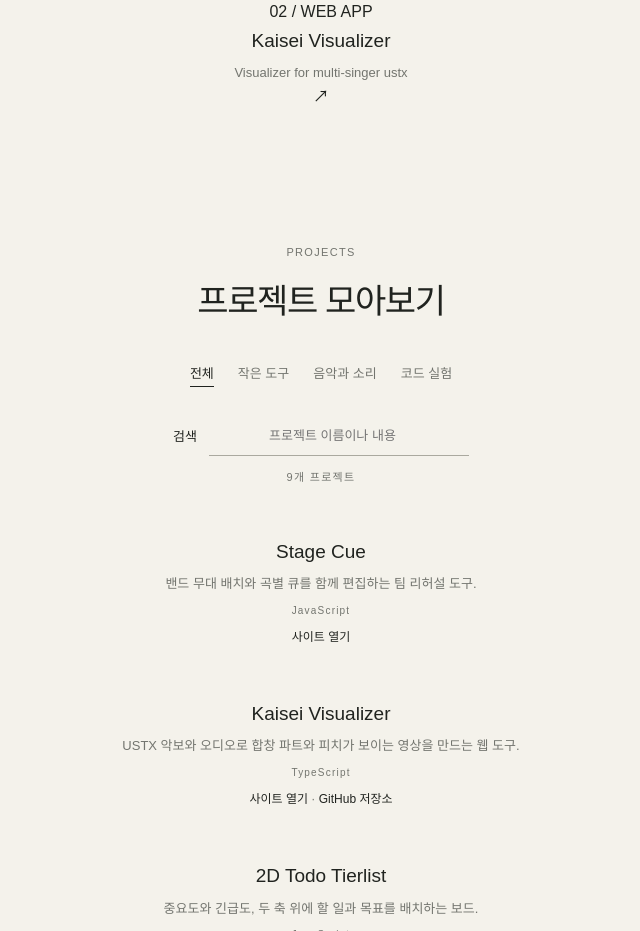
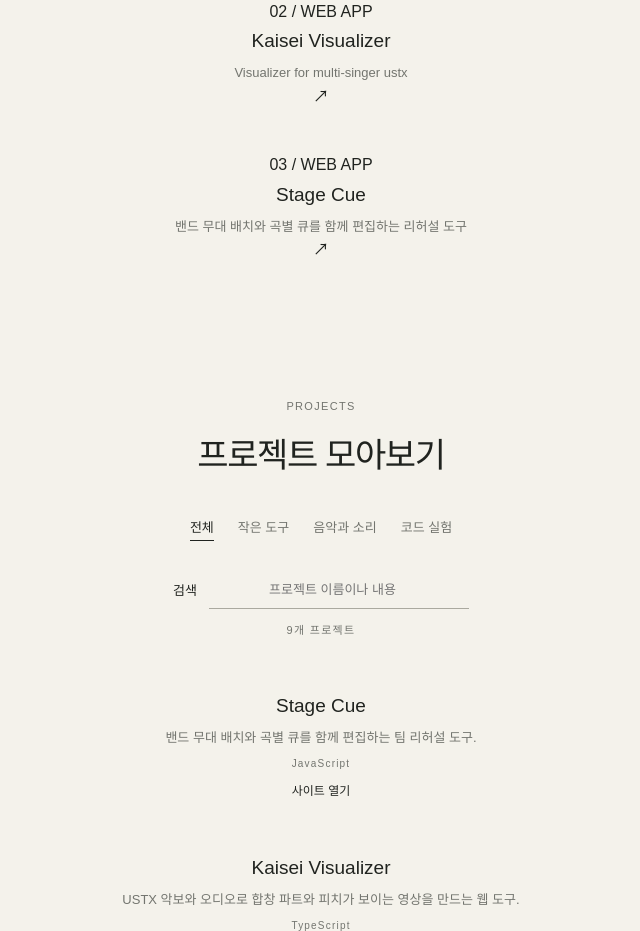
Before and after one commit to ivyrecords11/ivyrecords11.github.io, a plain HTML site: page index.html in a window 1280 px wide. Shown: the part 890-1821 px from the top of the page, without its empty margins (319-959 px from the left). Drawn offline with Linux system fonts and the light colour scheme.

Commit message:
List Stage Cue among live sites

```diff
--- a/index.html
+++ b/index.html
@@ -24,6 +24,7 @@
 <ul class="site-list">
   <li><a href="https://ivyrecords11.github.io/2d-todo-tierlist/" target="_blank" rel="noopener noreferrer"><span class="site-number">01 / WEB APP</span><span class="site-detail"><strong>2D Todo Tierlist</strong><span>2-dimensional (Urgency, Importancy) tierlist of mixed goals</span></span><span class="site-arrow" aria-hidden="true">↗</span></a></li>
   <li><a href="https://ivyrecords11.github.io/kaisei-visualizer/" target="_blank" rel="noopener noreferrer"><span class="site-number">02 / WEB APP</span><span class="site-detail"><strong>Kaisei Visualizer</strong><span>Visualizer for multi-singer ustx</span></span><span class="site-arrow" aria-hidden="true">↗</span></a></li>
+  <li><a href="https://ivyrecords11.github.io/stage-cue/" target="_blank" rel="noopener noreferrer"><span class="site-number">03 / WEB APP</span><span class="site-detail"><strong>Stage Cue</strong><span>밴드 무대 배치와 곡별 큐를 함께 편집하는 리허설 도구</span></span><span class="site-arrow" aria-hidden="true">↗</span></a></li>
 </ul>
 </section>
 <section class="section projects" id="projects" aria-labelledby="projects-title">
```
